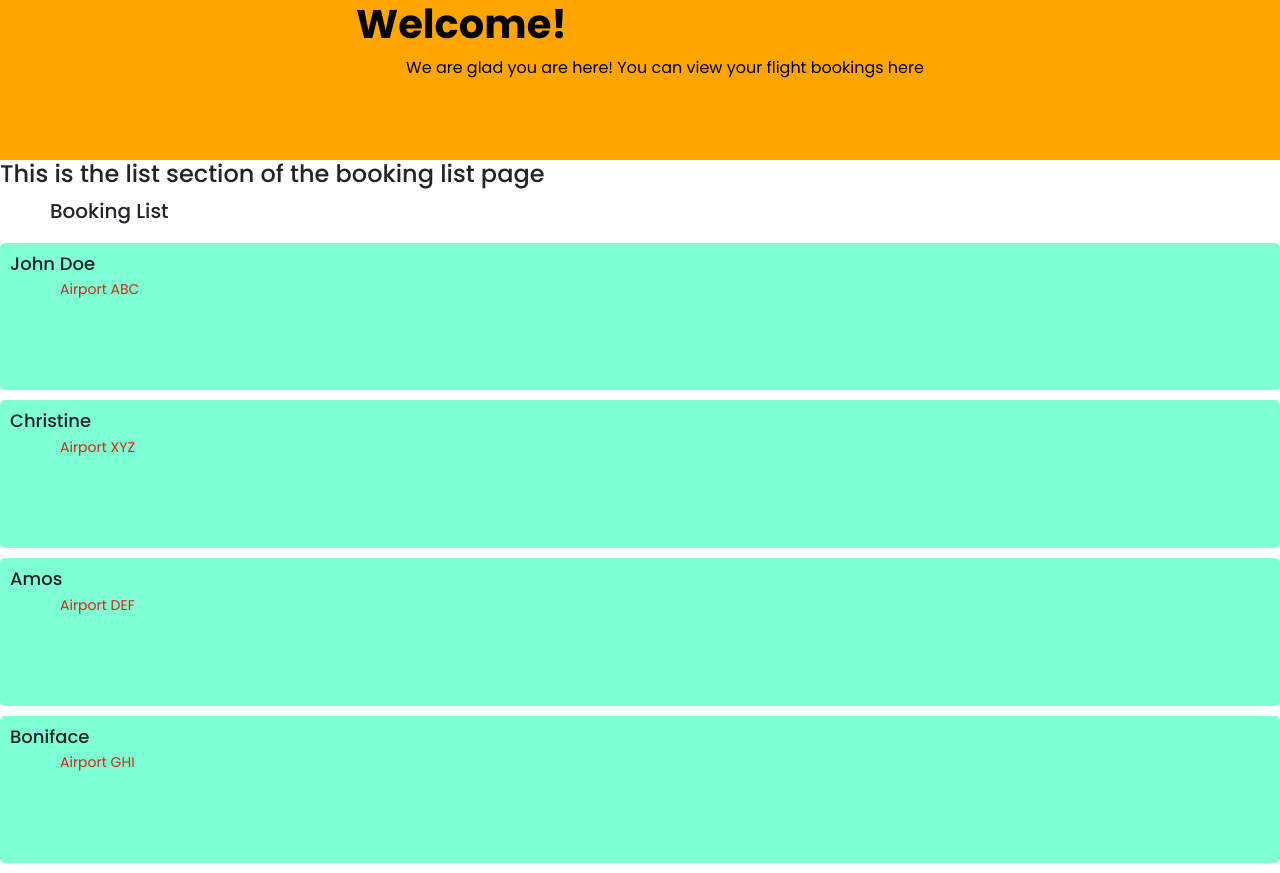
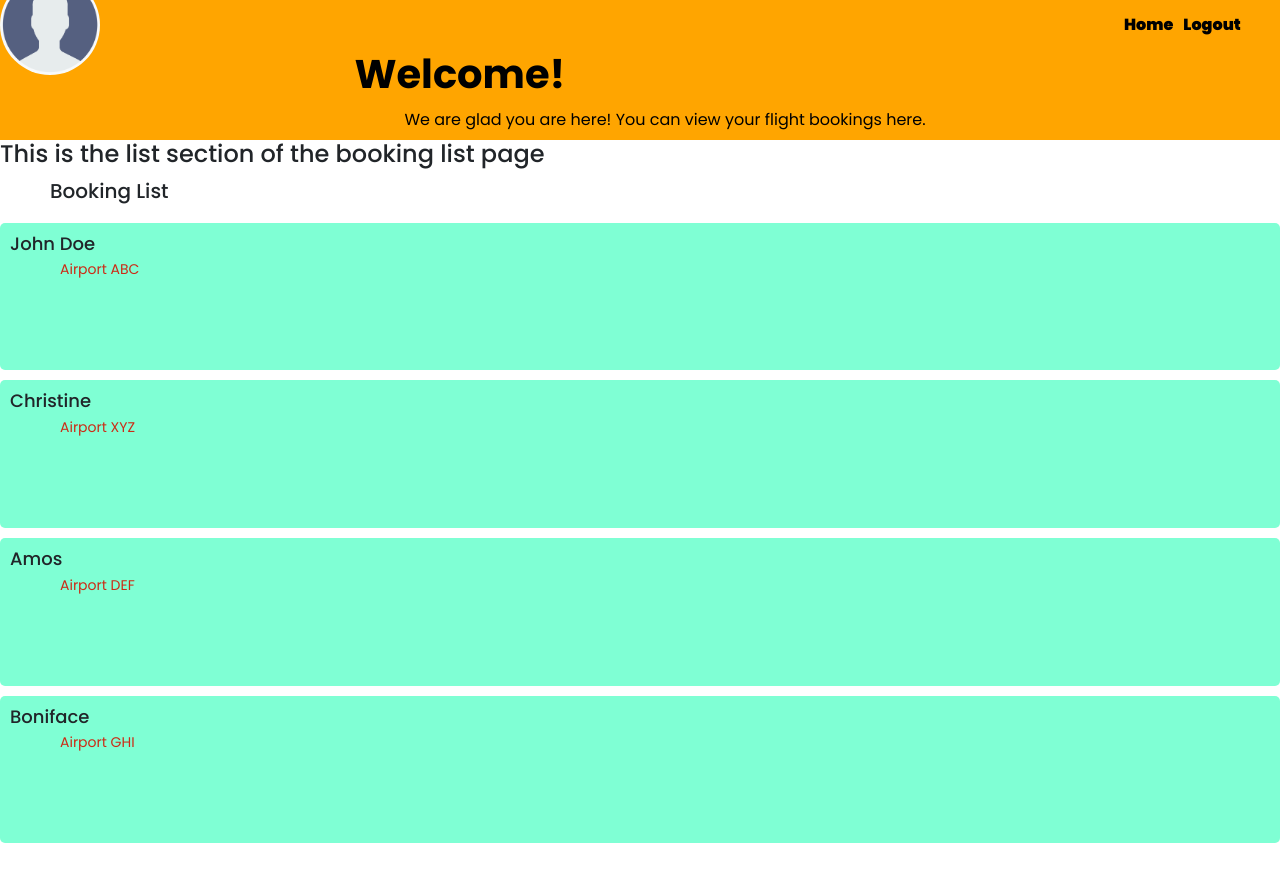
Before and after one commit to mueni5/flygo-2, a React (Create React App) app in the folder client/: page /bookinglist in a window 1280 px wide. Built offline with nearby package versions, Linux system fonts and the light colour scheme.

Commit message:
v4 profile navbar

```diff
--- a/client/src/components/Header.jsx
+++ b/client/src/components/Header.jsx
@@ -3,13 +3,13 @@ import React from "react";
 
 function Header(){
   return(
-    <div style={{backgroundColor:"orange", display:"flex", justifyContent:"center", alignItems:"center", color:"black"}}>
-     <div>
-      <h1><b>Welcome!</b></h1>
-      <p>We are glad you are here! You can view your flight bookings here</p>
+    <div style={{ backgroundColor: "orange", display: "flex", justifyContent: "center", alignItems: "center", color: "black" }}>
+    <div style={{height: '90px'}}>
+      <h1 style={{ marginBottom: "10px" }}><b>Welcome!</b></h1>
+      <p>We are glad you are here! You can view your flight bookings here.</p>
+    </div>
+  </div>
 
-      </div>
-    </div>
   );
 }
 
--- a/client/src/components/Profilenav.jsx
+++ b/client/src/components/Profilenav.jsx
@@ -1,13 +1,13 @@
 import React from "react";
-import {NavLink} from 'react-router-dom'
+import {NavLink} from 'react-router-dom';
 
 
 function ProfileNav(){
   return(
-    <div style={{backgroundColor:"orange", display:"flex",alignItems:"center"}}>
-      <div style={{ width: '100px', height: '100px', borderRadius: '50%', overflow: 'hidden' }}>
-  <img src="../Avatar/face.png" alt="Avatar" style={{ width: '100%', height: '100%', objectFit: 'cover' }} />
-</div>
+    <div style={{backgroundColor:"orange",height:'50px', display:"flex",alignItems:"center"}}>
+     <div style={{ width: '100px', height: '100px', borderRadius: '50%', overflow: 'hidden' }}>
+      <img src="../Avatar/face.png" alt="Avatar" style={{ width: '100%', height: '100%',objectFit: 'cover' }}/>
+    </div>
 
 
      <nav>
@@ -17,10 +17,6 @@ function ProfileNav(){
      <NavLink to="/" style={{ textDecoration: 'none', color: 'black', fontWeight: '900', marginRight: '10px' }}>Logout</NavLink>
    </div>
 
-        {/* <div>
-            <Link to="/"> Home </Link>
-            <Link to="/">Log out</Link>
-        </div> */}
      </nav>
     </div>
   );
--- a/client/src/pages/Airport.jsx
+++ b/client/src/pages/Airport.jsx
@@ -1,11 +1,13 @@
 import React from "react";
 import Header from "../components/Header";
 import AirportList from "../components/AirportList";
+import ProfileNav from "../components/Profilenav";
 
 
 function Airport(){
   return(
     <div>
+      <ProfileNav/>
       <Header />
       <AirportList />
     </div>
--- a/client/src/pages/BookingItem.jsx
+++ b/client/src/pages/BookingItem.jsx
@@ -1,10 +1,12 @@
 import React from "react";
 import Header from "../components/Header";
 import Item from "../components/Item";
+import ProfileNav from "../components/Profilenav";
 
 function BookingItem(){
   return(
     <div>
+      <ProfileNav/>
       <Header />
       <Item />
     </div>
--- a/client/src/pages/BookingList.jsx
+++ b/client/src/pages/BookingList.jsx
@@ -1,11 +1,13 @@
 import React from "react";
 import Header from "../components/Header";
 import List from "../components/List";
+import ProfileNav from "../components/Profilenav";
 
 
 function BookingList(){
   return(
     <div>
+      <ProfileNav/>
       <Header />
       <List />
     </div>
```
